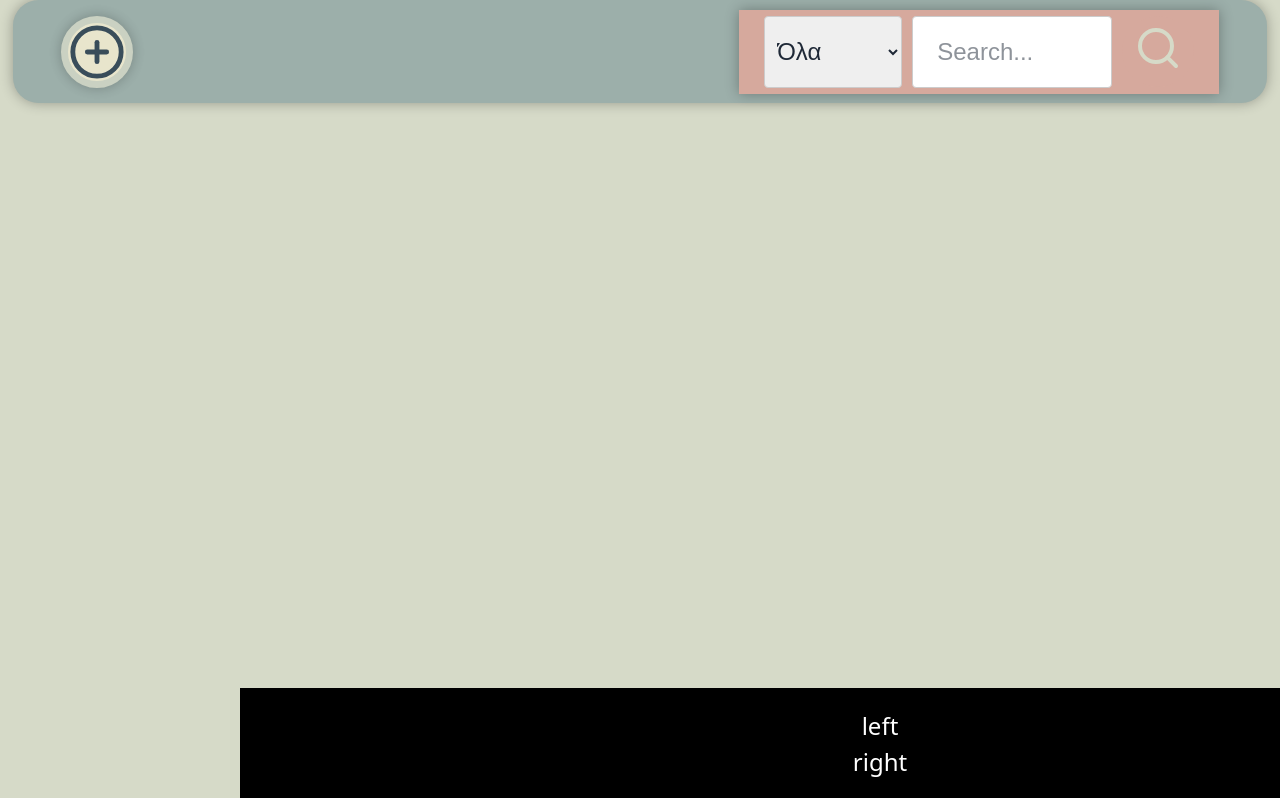
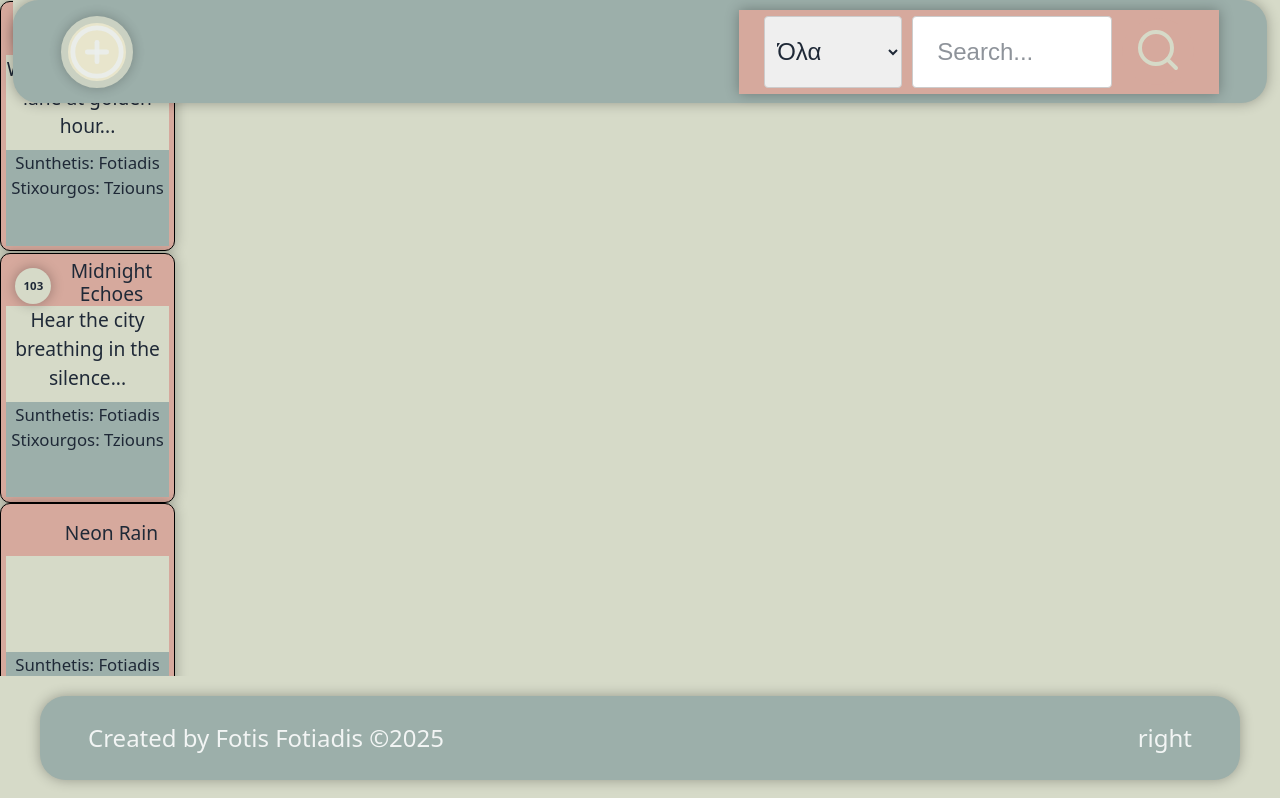
Before and after one commit to Skioulis/disc-React-App, a React (Vite) app in the folder disc-app/: page / in a window 1280 px wide. Shown: the top 798 px of the page. Built offline with nearby package versions, Linux system fonts and the light colour scheme.

Commit message:
Refactor Navbar, Footer, and App layout: implement shared utility styles, adjust grid layout, tweak z-index, and integrate consistent box styles.

```diff
--- a/disc-app/index.html
+++ b/disc-app/index.html
@@ -3,7 +3,7 @@
   <head>
     <meta charset="UTF-8" />
     <link rel="icon" type="image/svg+xml" href="/vite.svg" />
-    <meta name="viewport" content="width=device-width, initial-scale=1.0" />
+      <link rel="stylesheet" href="https://cdnjs.cloudflare.com/ajax/libs/font-awesome/6.6.0/css/all.min.css" integrity="sha512-k5Gq7t0yq0Yvlh1lY2o4YtY3V6Ck8mXv6l2qvZf2P0zEwqzQd2j0VtIYzq2dGm4Xy6k9o6gV2FQFfY2S3m7i3w==" crossorigin="anonymous" referrerpolicy="no-referrer" />    <meta name="viewport" content="width=device-width, initial-scale=1.0" />
     <title>Μια συλλογή από λαϊκά κομμάτια</title>
   </head>
   <body>
--- a/disc-app/package.json
+++ b/disc-app/package.json
@@ -12,6 +12,7 @@
   "dependencies": {
     "@fortawesome/fontawesome-svg-core": "^7.1.0",
     "@fortawesome/free-brands-svg-icons": "^7.1.0",
+    "@fortawesome/free-regular-svg-icons": "^7.1.0",
     "@fortawesome/free-solid-svg-icons": "^7.1.0",
     "@fortawesome/react-fontawesome": "^3.1.0",
     "axios": "^1.12.2",
--- a/disc-app/src/App.css
+++ b/disc-app/src/App.css
@@ -1,5 +1,6 @@
 html, body, #root {
     min-width: 800px; /* pick your value */
+    max-width: 100vw;
 }
 
 :root{
@@ -21,7 +22,7 @@ html {
 }
 body {
     background: var(--color-surface);
-    padding: 0 16px;
+    padding: 0 ;
 
 }
 
@@ -33,7 +34,10 @@ body {
 /*}*/
 
 
-.app{
+.App-grid{
     display: grid;
     grid-template-rows: auto 1fr auto; /* header | main grows | footer */
+    align-items: stretch;
+    width: 100vw;
+
 }
--- a/disc-app/src/App.jsx
+++ b/disc-app/src/App.jsx
@@ -7,12 +7,12 @@ import SongList from './components/SongList/SongList.jsx'
 function App() {
 
   return (
-    <div className="App">
+    <div className="App-grid">
         <Navbar />
 
         <main>
 
-            {/*<SongList />*/}
+            <SongList />
         </main>
 
         <Footer />
--- /dev/null
+++ b/disc-app/src/assets/styles/utilities.css
@@ -0,0 +1,21 @@
+.box-container {
+    position: fixed;
+    background-color:var(--color-surface);
+    width: 98%;
+    z-index: 1000;
+    margin: 0 auto;
+    padding: 0;
+}
+
+.styled-box{
+    display: flex;
+    justify-content: space-between;
+    align-items: center;
+    padding: 1rem 2rem;
+    background-color: var(--color-accent);
+    font-size: 1rem;
+    border-radius: 2dvw;
+    box-shadow: 0 0 1vw 0 rgba(0, 0, 0, 0.3);
+    z-index: 1500;
+
+}
--- a/disc-app/src/components/Footer/Footer.css
+++ b/disc-app/src/components/Footer/Footer.css
@@ -1,11 +1,20 @@
 .footer {
-    max-width: 1280px;
-    background-color: #000000;
 
-    color: #ffffff;
     padding: 20px;
     text-align: center;
+
+    /* let it span full viewport width at the bottom */
     position: fixed;
+    left: 0;
+    right: 0;
     bottom: 0;
-    width: 100%;
+
+    /* optional: avoid being limited by parent width */
+    width: 100vw;
 }
+
+/* optional: if you want content centered with internal max width */
+.footer-content {
+    max-width: 1200px;
+    margin: 0 auto;
+}
--- a/disc-app/src/components/Footer/Footer.jsx
+++ b/disc-app/src/components/Footer/Footer.jsx
@@ -19,15 +19,17 @@
 
 import React from 'react';
 import './Footer.css';
+import '../../assets/styles/utilities.css'
+import {FontAwesomeIcon} from "@fortawesome/react-fontawesome";
 
 
 export default function Footer() {
     return (
     <>
-        <footer className="footer">
-            <div className="footer-content">
+        <footer className="footer box-container">
+            <div className="footer-content styled-box">
                 <div className="footer-left">
-                    <span>left</span>
+                    <span>Created by Fotis Fotiadis <span className="copyright-symbol">©</span>{new Date().getFullYear()}</span>
                 </div>
                 <div className="footer-right">
                     <span>right</span>
--- a/disc-app/src/components/SongList/SongList.css
+++ b/disc-app/src/components/SongList/SongList.css
@@ -0,0 +1,3 @@
+.list-container{
+    z-index: 1400;
+}
--- a/disc-app/src/components/SongList/SongList.jsx
+++ b/disc-app/src/components/SongList/SongList.jsx
@@ -8,7 +8,7 @@ export default function SongList() {
 
     return (
         <>
-            <ul>
+            <ul className="list-container">
             {SampleSongs.map((song) => (
                 <li>
                     <Card key={song.id} song={song}/>
--- a/disc-app/src/components/navbar/Navbar.css
+++ b/disc-app/src/components/navbar/Navbar.css
@@ -9,28 +9,32 @@
 }
 
 header {
-    position: fixed;
-    background-color:var(--color-surface);
+    /*position: fixed;*/
+    /*background-color:var(--color-surface);*/
+    /*top: 0;*/
+    /*left: 0;*/
+    /*right: 0;*/
+    /*width: 98%;*/
+    /*z-index: 1000;*/
+    /*margin: 0 auto;*/
+    /*padding: 0;*/
     top: 0;
     left: 0;
     right: 0;
-    width: 98%;
-    z-index: 1000;
-    margin: 0 auto;
-    padding: 0;
 
 }
 
 .navbar {
-    display: flex;
-    justify-content: space-between;
-    align-items: center;
-    padding: 1rem 2rem;
-    background-color: var(--color-accent);
     height: 4.3rem;
-    font-size: 1rem;
-    border-radius: 2dvw;
-    box-shadow: 0 0 1vw 0 rgba(0, 0, 0, 0.3);
+
+    /*display: flex;*/
+    /*justify-content: space-between;*/
+    /*align-items: center;*/
+    /*padding: 1rem 2rem;*/
+    /*background-color: var(--color-accent);    */
+    /*font-size: 1rem;*/
+    /*border-radius: 2dvw;*/
+    /*box-shadow: 0 0 1vw 0 rgba(0, 0, 0, 0.3);*/
 }
 
 .right-section {
--- a/disc-app/src/components/navbar/Navbar.jsx
+++ b/disc-app/src/components/navbar/Navbar.jsx
@@ -3,12 +3,13 @@ import React from 'react';
 import './Navbar.css';
 import PlusButton from './buttons/PlusButton';
 import SearchBar from "./search-section/SearchBar.jsx";
+import '../../assets/styles/utilities.css'
 
 
 function Navbar(){
     return (
-        <header>
-            <nav className="navbar">
+        <header className="box-container">
+            <nav className="navbar styled-box">
                 <div className="left-section">
                     <PlusButton />
                 </div>
--- a/disc-app/src/index.css
+++ b/disc-app/src/index.css
@@ -13,56 +13,56 @@
   -moz-osx-font-smoothing: grayscale;
 }
 
-a {
-  font-weight: 500;
-  color: #646cff;
-  text-decoration: inherit;
-}
-a:hover {
-  color: #535bf2;
-}
+/*a {*/
+/*  font-weight: 500;*/
+/*  color: #646cff;*/
+/*  text-decoration: inherit;*/
+/*}*/
+/*a:hover {*/
+/*  color: #535bf2;*/
+/*}*/
 
-body {
-  margin: 0;
-  display: flex;
-  place-items: center;
-  min-width: 800px;
-  min-height: 100vh;
-}
+/*body {*/
+/*  margin: 0;*/
+/*  display: flex;*/
+/*  place-items: center;*/
+/*  min-width: 800px;*/
+/*  min-height: 100vh;*/
+/*}*/
 
-h1 {
-  font-size: 3.2em;
-  line-height: 1.1;
-}
+/*h1 {*/
+/*  font-size: 3.2em;*/
+/*  line-height: 1.1;*/
+/*}*/
 
-button {
-  border-radius: 8px;
-  border: 1px solid transparent;
-  padding: 0.6em 1.2em;
-  font-size: 1em;
-  font-weight: 500;
-  font-family: inherit;
-  background-color: #1a1a1a;
-  cursor: pointer;
-  transition: border-color 0.25s;
-}
-button:hover {
-  border-color: #646cff;
-}
-button:focus,
-button:focus-visible {
-  outline: 4px auto -webkit-focus-ring-color;
-}
+/*button {*/
+/*  border-radius: 8px;*/
+/*  border: 1px solid transparent;*/
+/*  padding: 0.6em 1.2em;*/
+/*  font-size: 1em;*/
+/*  font-weight: 500;*/
+/*  font-family: inherit;*/
+/*  background-color: #1a1a1a;*/
+/*  cursor: pointer;*/
+/*  transition: border-color 0.25s;*/
+/*}*/
+/*button:hover {*/
+/*  border-color: #646cff;*/
+/*}*/
+/*button:focus,*/
+/*button:focus-visible {*/
+/*  outline: 4px auto -webkit-focus-ring-color;*/
+/*}*/
 
-@media (prefers-color-scheme: light) {
-  :root {
-    color: #213547;
-    background-color: #ffffff;
-  }
-  a:hover {
-    color: #747bff;
-  }
-  button {
-    background-color: #f9f9f9;
-  }
-}
+/*@media (prefers-color-scheme: light) {*/
+/*  :root {*/
+/*    color: #213547;*/
+/*    background-color: #ffffff;*/
+/*  }*/
+/*  a:hover {*/
+/*    color: #747bff;*/
+/*  }*/
+/*  button {*/
+/*    background-color: #f9f9f9;*/
+/*  }*/
+/*}*/
```
Also changed, not shown: 1 other file (tests, documents, lock files or other folders).
